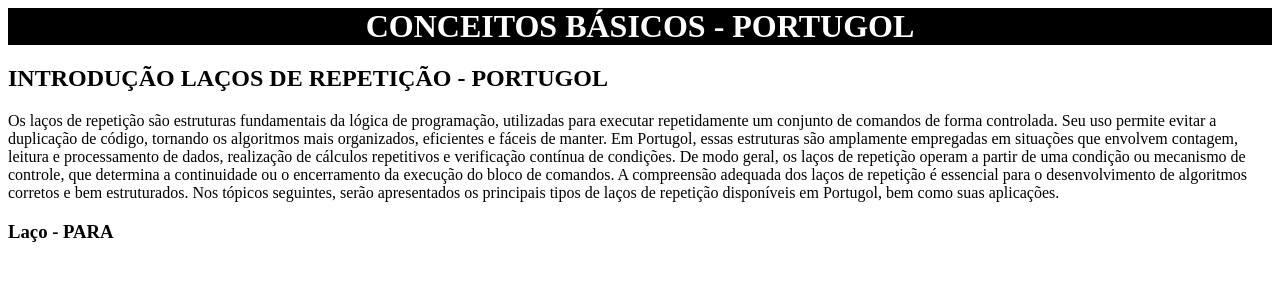
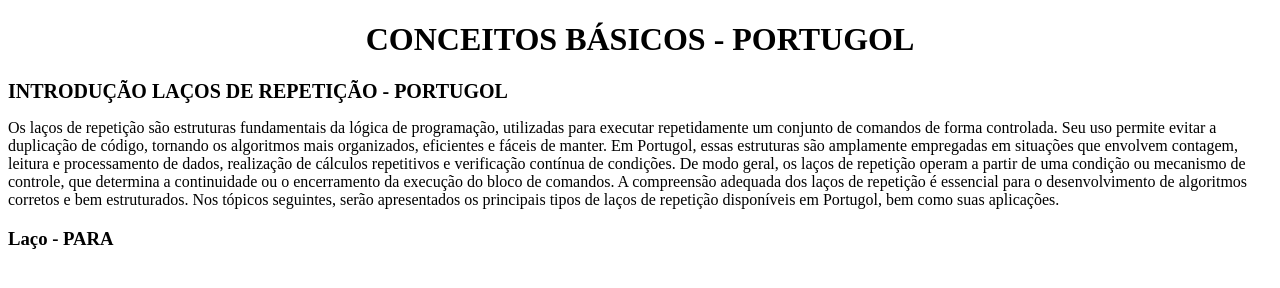
Before and after one commit to vitintech/Front_End-2026, a plain HTML site: page Projetos/pagina.html in a window 1280 px wide. Drawn offline with Linux system fonts and the light colour scheme.

Commit message:
modificando a class sub titulo

```diff
--- a/Projetos/style.css
+++ b/Projetos/style.css
@@ -1,7 +1,7 @@
 .titulo {
     text-align: center;
-    color: white;
-    background-color: black;
-    margin: auto;
-    display: block;
 }
+
+.sub-titulo {
+    font-size: 20px;
+}
```
